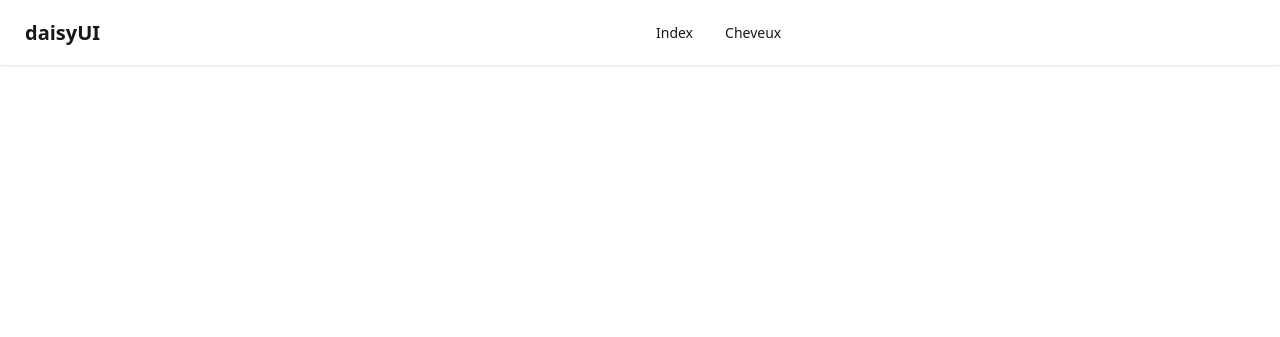
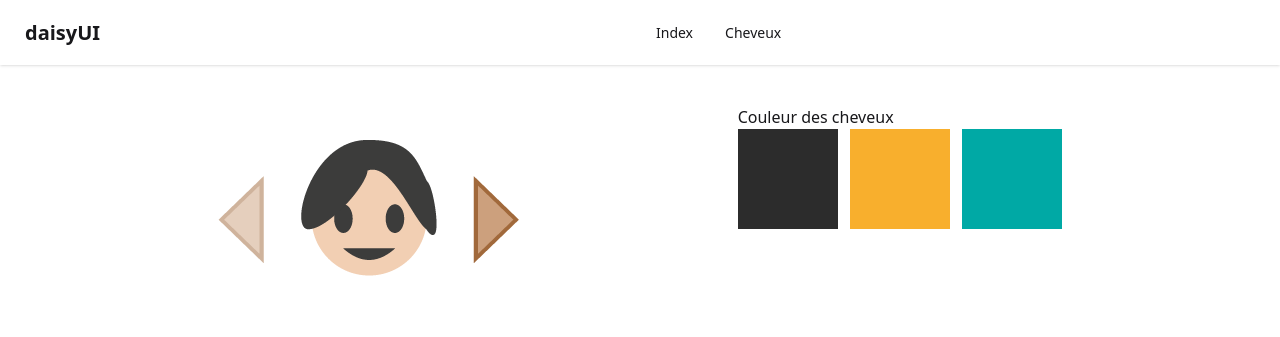
Before and after one commit to hspacesi34/exo-equipe-js, a website built with Vite: page src/pages/hair.html in a window 1280 px wide. Built offline with nearby package versions, Linux system fonts and the light colour scheme.

Commit message:
Exo Cheveux

```diff
--- a/src/pages/hair.html
+++ b/src/pages/hair.html
@@ -1,11 +1,43 @@
 <html lang="fr">
+
 <head>
     <meta charset="UTF-8">
     <meta name="viewport" content="width=device-width, initial-scale=1.0">
     <title>Exo cheveux</title>
 </head>
+
 <body>
     <div id="navbar"></div>
+    <div class ="flex justify-evenly mt-10">
+        <div class="flex justify-center items-center">
+            <img id="left" src="../../public/assets/hair/arrow_left.png" alt="">
+            <div id="face">
+                <div class="absolute top-25 z-10">
+                    <img id="hair" src="../../public/assets/hair/hair-black-1.png" alt="">
+                </div>
+                <div class="relative">
+                    <img src="../../public/assets/hair/face-1.png" alt="">
+                </div>
+            </div>
+            <img id="right" src="../../public/assets/hair/arrow_right.png" alt="">
+        </div>
+        <div>
+            <h1>Couleur des cheveux</h1>
+            <div id="couleur" class="flex gap-3">
+                <svg id="black" width="100" height="100" xmlns="http://www.w3.org/2000/svg">
+                    <rect width="100" height="100" fill="#2C2C2C" />
+                </svg>
+                <svg id="blond" width="100" height="100" xmlns="http://www.w3.org/2000/svg">
+                    <rect width="100" height="100" fill="#F8AF2D" />
+                </svg>
+                <svg id="turquoise" width="100" height="100" xmlns="http://www.w3.org/2000/svg">
+                    <rect width="100" height="100" fill="#00A9A5" />
+                </svg>
+            </div>
+        </div>
+    </div>
     <script type="module" src="../modules/components/navbar.js"></script>
+    <script type="module" src="./hair.js"></script>
 </body>
+
 </html>
--- /dev/null
+++ b/src/pages/hair.js
@@ -0,0 +1,51 @@
+const left = document.getElementById("left");
+const right = document.getElementById("right");
+const hair = document.getElementById("hair");
+const couleurParent = document.getElementById("couleur");
+const adress = "../../public/assets/hair/";
+let text = "hair-";
+let textTotal = "";
+let couleur = "black-";
+let indexHair = +hair.src[hair.src.length - 5];
+
+function checkIndex() {
+    indexHair = +hair.src[hair.src.length - 5];
+    if (indexHair == 1) {
+        left.style.opacity = 0.5;
+    } else {
+        left.style.opacity = 1;
+    }
+    if (indexHair == 3) {
+        right.style.opacity = 0.5;
+    } else {
+        right.style.opacity = 1;
+    }
+}
+
+left.addEventListener("click", function () {
+    checkIndex();
+    if (indexHair != 1) {
+        indexHair--;
+        textTotal = adress + text + couleur + (+indexHair) + ".png";
+        hair.src = textTotal;
+    }
+    checkIndex();
+});
+
+right.addEventListener("click", function () {
+    if (indexHair != 3) {
+        indexHair++;
+        textTotal = adress + text + couleur + (+indexHair) + ".png";
+        hair.src = textTotal;
+    }
+    checkIndex();
+});
+
+couleurParent.childNodes.forEach((element) => {
+    element.addEventListener("click", function () {
+        couleur = element.id + "-";
+        textTotal = adress + text + couleur + (+indexHair) + ".png";
+        hair.src = textTotal;
+    })
+})
+checkIndex();
```
